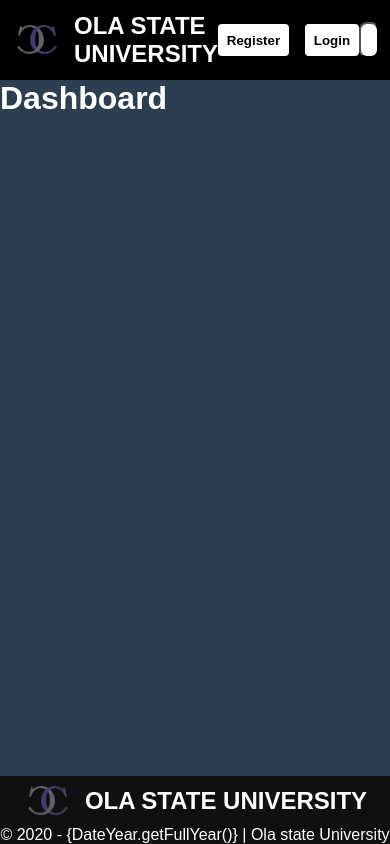
After one commit to freakishcode/PHP-CRUD-PROJECT, a PHP site: page / in a window 390 px wide. The commit adds this page. Run offline with PHP 8.4, Linux system fonts and the light colour scheme.

Commit message:
minor changes

```diff
--- a/Course_Registration.php
+++ b/Course_Registration.php
@@ -1,6 +1,6 @@
 <?php
 // Include config for database & SELECT
-include "../PHP_Project/select.php";
+include "./select.php";
 ?>
 
 
--- a/DATABASE_Configuration/Database_for_student.php
+++ b/DATABASE_Configuration/Database_for_student.php
@@ -6,7 +6,7 @@ define('DB_SERVER', 'localhost');
 //Username
 define('DB_USERNAME', 'root');
 //Password
-define('DB_PASSWORD', '');
+define('DB_PASSWORD', 'ajibolabakare@gmail.com');
 //Database Name
 define('DB_NAME', 'studentportal');
 
@@ -16,7 +16,6 @@ $connectLink = mysqli_connect(DB_SERVER, DB_USERNAME, DB_PASSWORD, DB_NAME);
 if($connectLink === false){
     die("ERROR: Could not connect.". mysqli_connect_error());
 }
-
 // else{
 //     echo "Database Connected Successfully";
 // }
--- a/Delete_Course.php
+++ b/Delete_Course.php
@@ -1,6 +1,6 @@
 <?php
 // Include config for database & SELECT
-include "../PHP_Project/select.php";
+include "./select.php";
 
 
 //DELETE SELECTED result of checkbox
--- a/Login_student.php
+++ b/Login_student.php
@@ -9,7 +9,7 @@ if (isset($_SESSION["loggedin"]) && $_SESSION["loggedin"] === true) {
 }
 
 // Include config file
-require_once "../PHP_Project/DATABASE_Configuration/Database_for_student.php";
+require_once "./DATABASE_Configuration/Database_for_student.php";
 
 // Define variables and initialize with empty values
 $username = $password = "";
--- a/Student_registration.php
+++ b/Student_registration.php
@@ -1,6 +1,6 @@
 <?php
 
-require_once '../PHP_Project/DATABASE_Configuration/Database_for_student.php';
+require_once './DATABASE_Configuration/Database_for_student.php';
 
 // Define variables and initialize with empty values
 $ProfilePicture = $username = $email = $last_name = $first_name = $Faculty_And_Department =  $JAMB_Reg_No = $phoneNumber = $DateOfBirth = $state_of_origin = $LGA = $gender = $password = $confirm_password = "";
@@ -131,7 +131,7 @@ if ($_SERVER["REQUEST_METHOD"] ==  "POST") {
 
     //validate L.G.A
     if (empty($LGA)) {
-        $ErrorMessage = "Input required";
+        $ErrorMessage = "LGA required";
     } else {
         $LGA = trim($_POST['LGA']);
     }
--- a/Update_student_profile.php
+++ b/Update_student_profile.php
@@ -1,6 +1,6 @@
 <?php
 //adding database configuration file
-include '../PHP_Project/DATABASE_Configuration/Database_for_student.php';
+include './DATABASE_Configuration/Database_for_student.php';
 
 // Define variables and initialize with empty values
 $id = $ProfilePicture = $username = $email = $last_name = $first_name = $Faculty_And_Department =  $JAMB_Reg_No = $phoneNumber = $DateOfBirth = $state_of_origin = $LGA = $gender = "";
--- /dev/null
+++ b/index.php
@@ -0,0 +1,59 @@
+<!DOCTYPE html>
+<html lang="en">
+  <head>
+    <meta charset="UTF-8" />
+    <meta http-equiv="X-UA-Compatible" content="IE=edge" />
+    <meta name="viewport" content="width=device-width, initial-scale=1.0" />
+    <title>OLA STATE UNIVERSITY</title>
+    <!-- EXTERNAL CSS -->
+    <link rel="stylesheet" href="style.css" />
+    <!-- EXTERNAL JS -->
+    <script defer src="script.js"></script>
+  </head>
+  <body>
+    <nav>
+      <!-- website logo -->
+      <div class="logo">
+        <img src="./UploadImageOfStudent/logo.png" alt="logo" />
+        <h2>OLA STATE UNIVERSITY</h2>
+      </div>
+
+      <!-- Navigation list-->
+      <ul class="navbar" id="navbar">
+        <li><a href="#">Home</a></li>
+        <li><a href="Update_student_profile.php">update</a></li>
+        <li><a href="./view_course.php">View</a></li>
+      </ul>
+
+      <!-- login and registration button -->
+      <div class="loginReg-wrapper">
+        <button><a href="Student_registration.php">Register</a></button>
+        <button><a href="Login_student.php">Login</a></button>
+      </div>
+
+      <!-- Toggle Menu for Mobile friendly device -->
+      <button class="toggleBtn" id="toggleIcon">
+        <div class="line"></div>
+        <div class="line"></div>
+        <div class="line"></div>
+      </button>
+    </nav>
+
+
+    <main>
+      <h1>Dashboard</h1>
+    </main>
+
+    <footer>
+      <!-- website logo -->
+      <div class="logo">
+        <img src="./UploadImageOfStudent/logo.png" alt="logo" />
+        <h2>OLA STATE UNIVERSITY</h2>
+      </div>
+      <!-- copyright -->
+      <div style="text-align: center">
+        &copy; 2020 - {DateYear.getFullYear()} | Ola state University
+      </div>
+    </footer>
+  </body>
+</html>
--- a/processCourse.php
+++ b/processCourse.php
@@ -1,7 +1,7 @@
 <?php
 session_start();
 //connecting to database configuration
-include '../PHP_Project/DATABASE_Configuration/Database_for_student.php';
+include './DATABASE_Configuration/Database_for_student.php';
 
 if (isset($_POST['save'])) {
     //validating checkbox
--- /dev/null
+++ b/script.js
@@ -0,0 +1,18 @@
+// Collecting DOM for the Mobile friendly interface
+const TogglerBtn = document.getElementById("toggleIcon");
+const Navbar = document.getElementById("navbar");
+
+//FOR The Toggle Button when clicked on
+TogglerBtn.addEventListener("click", () => {
+  Navbar.classList.toggle("show");
+  TogglerBtn.classList.toggle("show");
+  TogglerBtn.style.right = "3%";
+});
+
+//when a link is clicked, i want the toggle menu to disappear
+document.querySelectorAll("li").forEach((n) =>
+  n.addEventListener("click", () => {
+    Navbar.classList.remove("show");
+    TogglerBtn.classList.remove("show");
+  })
+);
--- a/select.php
+++ b/select.php
@@ -1,6 +1,6 @@
 <?php
 //adding database configuration file
-include '../PHP_Project/DATABASE_Configuration/Database_for_student.php';
+include './DATABASE_Configuration/Database_for_student.php';
 
 $get_data = "SELECT * FROM students LIMIT 1";
 // using LIMIT 1 to limit the the no of row to select to 1 only & not all student that registered
--- /dev/null
+++ b/style.css
@@ -0,0 +1,168 @@
+/* Universal selector or Global styling */
+*,
+*::before,
+*::after {
+  margin: 0;
+  padding: 0;
+  list-style: none;
+  text-decoration: none;
+  box-sizing: border-box;
+  font-family: sans-serif;
+}
+
+body {
+  background-color: #2c3e50;
+  color: #fff;
+}
+
+nav {
+  display: flex;
+  justify-content: space-between;
+  align-items: center;
+  padding: 0.75rem;
+  background-color: #000;
+}
+
+.navbar {
+  display: flex;
+  gap: 1rem;
+}
+
+.navbar a {
+  color: #fff;
+  font-size: 17px;
+  font-weight: bold;
+}
+
+.navbar li :hover {
+  border-bottom: 1.5px solid red;
+}
+
+.loginReg-wrapper {
+  display: flex;
+  gap: 1rem;
+
+  button {
+    background: #fff;
+    padding: 0.55rem;
+    border-radius: 0.25rem;
+    border: none;
+    outline: none;
+  }
+
+  a {
+    color: #000;
+    font-weight: bold;
+  }
+}
+
+.loginReg-wrapper button:hover {
+  background-color: aquamarine;
+}
+
+.logo {
+  display: flex;
+  justify-content: center;
+  align-items: center;
+  gap: 0.75rem;
+}
+
+img {
+  width: 50px;
+}
+
+/*  Customizing The LINES in button Toggler */
+.line {
+  width: 100%;
+  height: 3px;
+  background-color: #000;
+  /* The spacing between lines */
+  margin-top: 3px;
+  -webkit-transition: all 0.3s ease-in-out;
+  transition: all 0.3s ease-in-out;
+}
+
+/* At DESKTOP Screen Toggle button will be HIDDEN */
+.toggleBtn {
+  display: none;
+}
+
+footer {
+  position: absolute;
+  right: 0;
+  left: 0;
+  bottom: 0;
+  background-color: #101010;
+}
+
+@media (max-width: 66rem) {
+  .toggleBtn {
+    z-index: 1000;
+    border-radius: 0.5rem;
+    /* The spacing around the lines */
+    width: 2.3rem;
+    height: 2.2rem;
+
+    display: flex;
+    flex-direction: column;
+    justify-content: space-around;
+
+    padding: 8px;
+    background-color: #fff;
+    cursor: pointer;
+    margin: auto 0;
+    /* position: absolute;
+    top: 2%;
+    right: 3%; */
+    transition: 0.3s;
+    /* border: none;
+                    outline: none; */
+  }
+
+  .toggleBtn:hover {
+    background-color: #dddd;
+  }
+
+  nav {
+    display: flex;
+    justify-content: space-around;
+    padding: 0.75rem;
+  }
+
+  /* Customizing my list items  in media query*/
+  .navbar {
+    background-color: purple;
+    opacity: 0.9;
+    flex-direction: column;
+    align-items: center;
+    gap: 20px;
+    font-size: 30px;
+    width: 50%;
+    height: 100vh;
+    position: fixed;
+    top: 0;
+    right: -100%;
+    border-radius: 0 0 0 50%;
+    padding-top: 20%;
+    transition: 0.3s;
+  }
+
+  .navbar li:hover {
+    border-bottom: 2px solid red;
+  }
+
+  /* animating the line bar to change to X-iCON from toggle-icon */
+  .toggleBtn.show .line:nth-child(1) {
+    transform: translateY(3px) rotate(45deg);
+  }
+  .toggleBtn.show .line:nth-child(2) {
+    opacity: 0;
+  }
+  .toggleBtn.show .line:nth-child(3) {
+    transform: translateY(-8px) rotate(-45deg);
+  }
+  /* Enabling the navbar */
+  .show {
+    right: 0;
+  }
+}
--- a/view_course.php
+++ b/view_course.php
@@ -1,6 +1,6 @@
 <?php
 // Include config for database & SELECT
-include "../PHP_Project/select.php";
+include "./select.php";
 
 ?>
 
```
Also changed, not shown: dashboard.html (deleted, +0 -207 lines), README.md.
